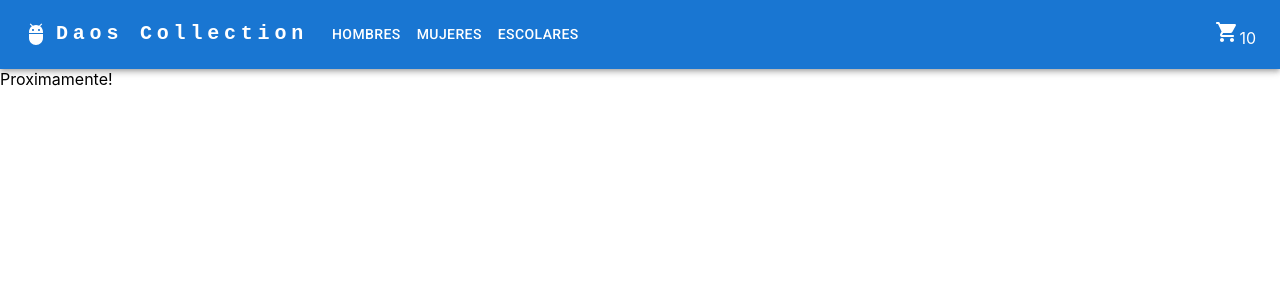
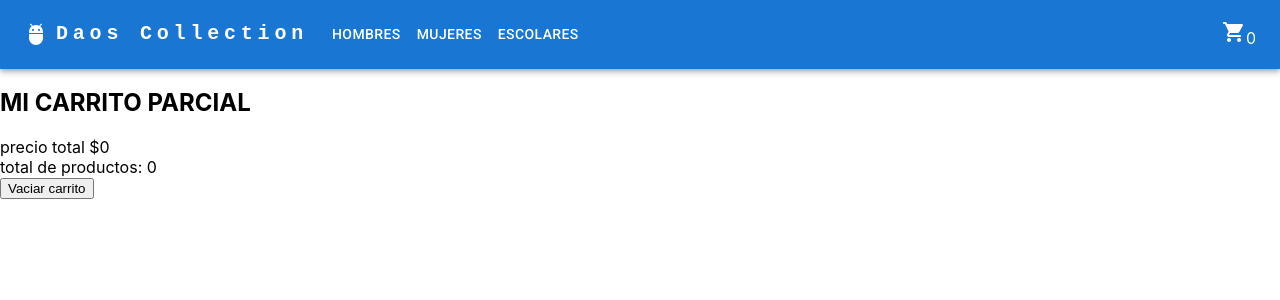
Before and after one commit to Maisaa7x/proyectoreact, a React (Create React App) app: page /cart in a window 1280 px wide. Shown: the top 300 px of the page. Built offline with nearby package versions, Linux system fonts and the light colour scheme.

Commit message:
Cart Context Desafio

```diff
--- a/src/App.js
+++ b/src/App.js
@@ -1,4 +1,5 @@
 import { BrowserRouter, Route, Routes } from "react-router-dom";
+import { CartContext } from "./context/CartContext";
 import './App.css';
 import ItemCart from "./components/ItemCart";
 import ItemDetailContainer from "./components/ItemDetailContainer";
@@ -11,7 +12,9 @@ function App() {
       alert(`Tiene ${cantidad} productos en el carrito`);
   }*/}
 
-  return <>
+  return (
+  <>
+  <CartContext>
   <BrowserRouter>
   <NavBar/>
   <Routes>
@@ -25,7 +28,9 @@ function App() {
 
   </Routes>
   </BrowserRouter>
+  </CartContext>
   </>
+  )
 }
 
 export default App;
--- a/src/components/CartWidget.jsx
+++ b/src/components/CartWidget.jsx
@@ -1,10 +1,13 @@
-import React from 'react';
+import React, { useContext }from 'react';
 import ShoppingCartRoundedIcon from '@mui/icons-material/ShoppingCartRounded';
+import { MiContext } from '../context/CartContext';
 
-function CartWidget({cant}) {
+function CartWidget() {
+  const {getItemCant} = useContext(MiContext);
+
   return <>
   <ShoppingCartRoundedIcon/>
-  <span>{cant}</span>
+  <span>{getItemCant()}</span>
   </>
 
 }
--- a/src/components/ItemCart.jsx
+++ b/src/components/ItemCart.jsx
@@ -1,7 +1,25 @@
-import React from 'react'
+import React, { useContext } from 'react'
+import { MiContext } from '../context/CartContext';
 
 export default function ItemCart() {
+
+  const {carrito, getItemPrice, clearCart, getItemCant } = useContext(MiContext);
+
   return (
-    <div>Proximamente!</div>
+    <>
+    <h2>MI CARRITO PARCIAL</h2>
+
+    <div>{carrito?.map(item => {
+          return   <div key={item.id}>
+                   <h6>Producto: {item.title}</h6>
+                   <h6>Precio: {item.price}</h6>
+                   <h6>Cantidad: {item.cantidad}</h6>
+                   </div>
+        })}
+    </div>
+    <div>precio total ${getItemPrice()}</div>
+    <div>total de productos: {getItemCant()}</div>
+    <button onClick={clearCart}>Vaciar carrito</button>
+    </>
   )
 }
--- a/src/components/ItemCount.jsx
+++ b/src/components/ItemCount.jsx
@@ -1,4 +1,4 @@
-import React, { useEffect, useState } from 'react';
+import React, {useState} from 'react';
 import Button from '@mui/material/Button';
 import './ItemCount.css';
 import { Fab, Icon } from '@mui/material';
--- a/src/components/ItemDetail.jsx
+++ b/src/components/ItemDetail.jsx
@@ -1,5 +1,5 @@
 import * as React from 'react';
-import { useTheme } from '@mui/material/styles';
+//import { useTheme } from '@mui/material/styles';
 import Box from '@mui/material/Box';
 import Card from '@mui/material/Card';
 import CardContent from '@mui/material/CardContent';
@@ -15,19 +15,25 @@ import { useState } from 'react';
 import { Button } from '@mui/material';
 import ItemCart from './ItemCart';
 import { Link } from 'react-router-dom';
+import { useContext } from 'react';
+import { MiContext } from '../context/CartContext';
 
 
 
 export default function ItemDetail({ resultado }) {
-    const theme = useTheme();
+   // const theme = useTheme();
     const { id, title, description, price, stock, pictureUrl } = resultado;
 
     const [value, setValue] = React.useState(2);
     const [mostrarCont, setMostrarCont] = useState(true);
 
+    const {isInCart, addItem} = useContext(MiContext);
+
     const onAdd  = (cantidad)=> {
         alert(`Tiene ${cantidad} productos en el carrito`);
         setMostrarCont(false);
+        isInCart(id);
+        addItem(resultado, cantidad);
     }
 
 
@@ -42,11 +48,11 @@ export default function ItemDetail({ resultado }) {
             <Box sx={{ display: 'flex', flexDirection: 'column' }}>
 
                 <Box
-                    sx={{'& > legend': { mt: 2 }, textAlign: 'end', marginRight: '28px' }}>
+                    sx={{'& > legend': { mt: 5 }, textAlign: 'end', marginRight: '28px' }}>
                     <Typography component="legend">Calificación</Typography>
                     <Rating
                         name="simple-controlled"
-                        value={value}
+                        value={"5"}
                         onChange={(event, newValue) => {
                             setValue(newValue);
                         }}
--- a/src/components/ItemDetailContainer.jsx
+++ b/src/components/ItemDetailContainer.jsx
@@ -5,8 +5,7 @@ import Loading from './Loading';
 
 export default function ItemDetailContainer() {
 
-    const {idi} = useParams();
-    console.log(idi)
+    const {idi} = useParams()
 
     const [loading, setLoading] = useState();
     const [error, setError] = useState()
@@ -23,11 +22,8 @@ export default function ItemDetailContainer() {
             .then(res =>{
                   setResultado(res)
                   setResultado(res.find(item => item.id === idi))
-                  console.log(resultado)
-                  console.log(res)
                 })
             .catch((error) => {
-                  console.log(error)
                   setError(true)
                 })
             .finally(() => setLoading(false))
--- a/src/components/ItemList.jsx
+++ b/src/components/ItemList.jsx
@@ -3,7 +3,6 @@ import Item from './Item';
 
 
 function ItemList({resultado}) {
-console.log(resultado)
   return (
     <div style={{ display: 'flex', margin: '20px' }}>
         {resultado?.map(resultado => <Item key={resultado.id} resultado={resultado}/>)}
--- a/src/components/ItemListContainer.jsx
+++ b/src/components/ItemListContainer.jsx
@@ -7,7 +7,7 @@ import Loading from "./Loading";
 
 function ItemListContainer() {
   const { urlid } = useParams();
-  console.log(urlid);
+
   const [loading, setLoading] = useState();
   const [error, setError] = useState();
   const [resultado, setResultado] = useState([]);
@@ -25,7 +25,6 @@ function ItemListContainer() {
           console.log(res)
         })
         .catch((error) => {
-          console.log(error)
           setError(true)
         })
         .finally(() => setLoading(false))
@@ -33,7 +32,6 @@ function ItemListContainer() {
 
     console.log(resultado)
     setResultado(!urlid ? resultado : (resultado.filter(item => item.tipo == urlid)));
-    console.log(resultado)
 
   }, [urlid]);
 
--- /dev/null
+++ b/src/context/CartContext.jsx
@@ -0,0 +1,57 @@
+import React from 'react';
+import { createContext } from 'react';
+import { useState } from 'react';
+
+
+export const MiContext = createContext();
+// const {Provider} = MiContext;
+
+export const CartContext = ({children}) =>  {
+
+    const [carrito, setCarrito] = useState([]);
+
+    //booleano- ver si el producto a agregar esta en el carrito o no
+    const isInCart = (id) => {
+        return carrito.some(item => item.id === id)
+    }
+
+    //agregar el producto al carrito, y si esta duplicado aumenta cantidad-
+    const addItem = (producto, cantidad) => {
+        const newProdu = {...producto, cantidad}
+
+        if (isInCart(newProdu.id)){
+            let prod = carrito.find(item => item.id === newProdu.id);
+            let prodIndex = carrito.indexOf(prod);
+            const copiaProdu = [...carrito];
+            copiaProdu[prodIndex].cantidad += cantidad;
+            setCarrito(copiaProdu);
+        } else {
+            setCarrito([...carrito, newProdu])
+        }
+    }
+
+    //vaciar carrito
+    const clearCart = () => {
+        setCarrito([]);
+    }
+
+    //eliminar 1 producto
+    const removeItem = (id) => {
+        return setCarrito(carrito.filter(item => item.id !== id));
+    }
+
+    // cantidad total de productos
+    const getItemCant = () => {
+        return carrito.reduce((acc, item) => acc += item.cantidad, 0);
+    }
+
+    //precio total del carrito
+    const getItemPrice = () => {
+        return carrito.reduce((acc, item)=> acc += item.cantidad * item.price, 0)
+    }
+
+
+  return (
+    <MiContext.Provider value={{carrito, setCarrito, isInCart, addItem, clearCart, removeItem, getItemCant, getItemPrice}}>{children}</MiContext.Provider>
+  )
+}
```
